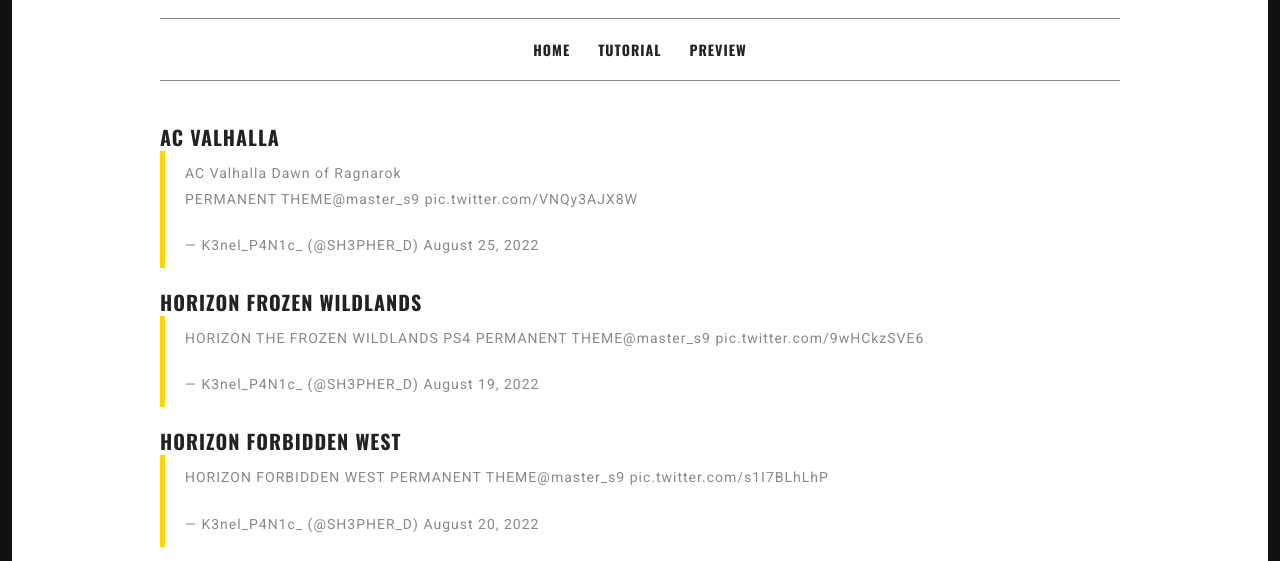
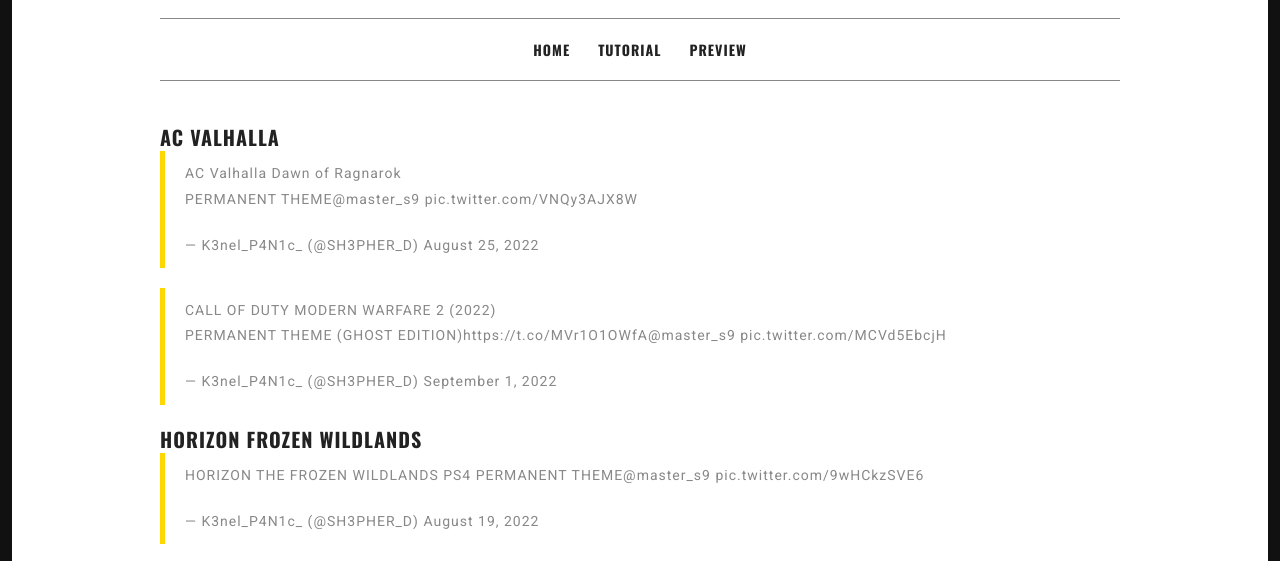
Before and after one commit to PS4Themes/1, a plain HTML site: page preview.html in a window 1280 px wide. Shown: the part 172-733 px from the top of the page. Drawn offline with nearby package versions, Linux system fonts and the light colour scheme; a web font is replaced by a local one.

Commit message:
Add files via upload

```diff
--- a/preview.html
+++ b/preview.html
@@ -56,6 +56,18 @@
 									25, 2022</a>
 							</blockquote>
 							<script async src="https://platform.twitter.com/widgets.js" charset="utf-8"></script>
+
+							<blockquote class="twitter-tweet">
+								<p lang="en" dir="ltr">CALL OF DUTY MODERN WARFARE 2 (2022)<br>PERMANENT THEME (GHOST
+									EDITION)<a href="https://t.co/MVr1O1OWfA">https://t.co/MVr1O1OWfA</a><a
+										href="https://twitter.com/master_s9?ref_src=twsrc%5Etfw">@master_s9</a> <a
+										href="https://t.co/MCVd5EbcjH">pic.twitter.com/MCVd5EbcjH</a></p>&mdash;
+								K3nel_P4N1c_ (@SH3PHER_D) <a
+									href="https://twitter.com/SH3PHER_D/status/1565480715566956544?ref_src=twsrc%5Etfw">September
+									1, 2022</a>
+							</blockquote>
+							<script async src="https://platform.twitter.com/widgets.js" charset="utf-8"></script>
+
 							<h2 class="entry-title">HORIZON FROZEN WILDLANDS</h2>
 							<blockquote class="twitter-tweet">
 								<p lang="en" dir="ltr">HORIZON THE FROZEN WILDLANDS PS4 PERMANENT THEME<a
```
Also changed, not shown: index.html (+9 -4 lines).
